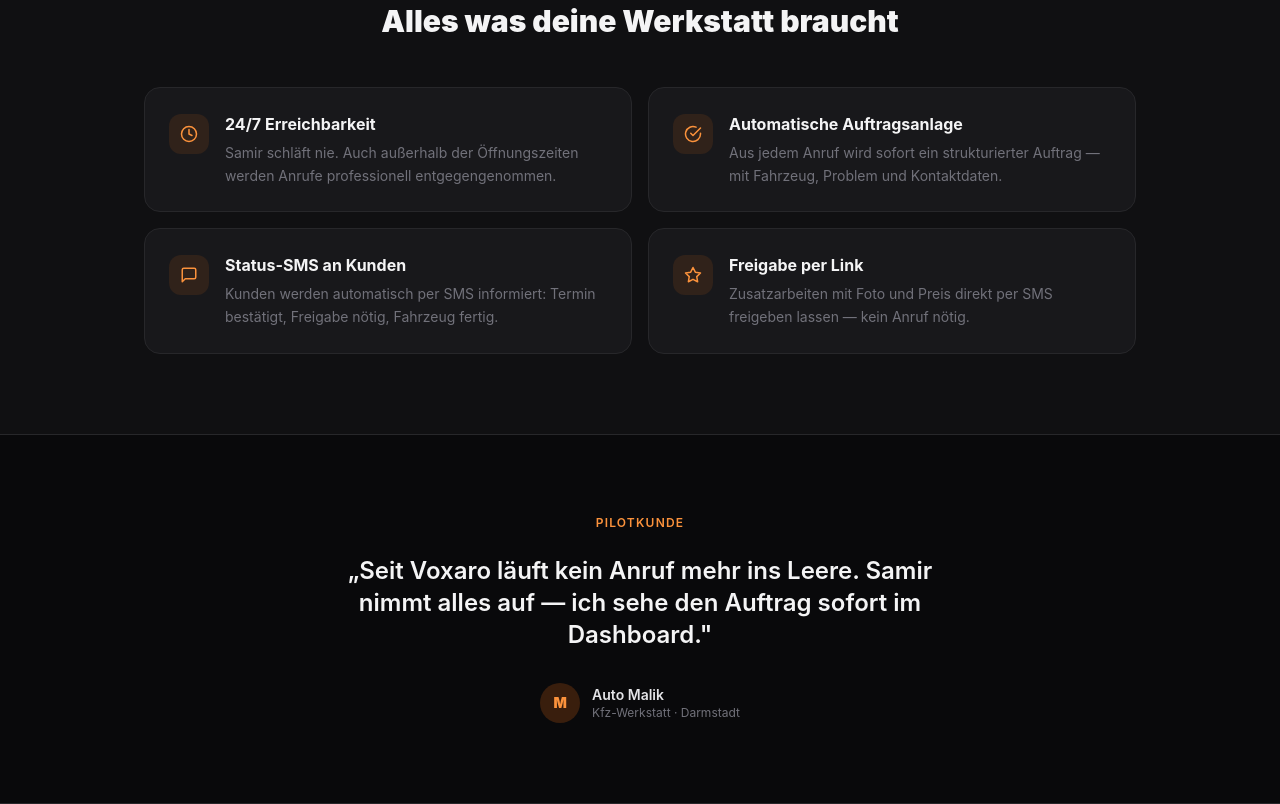
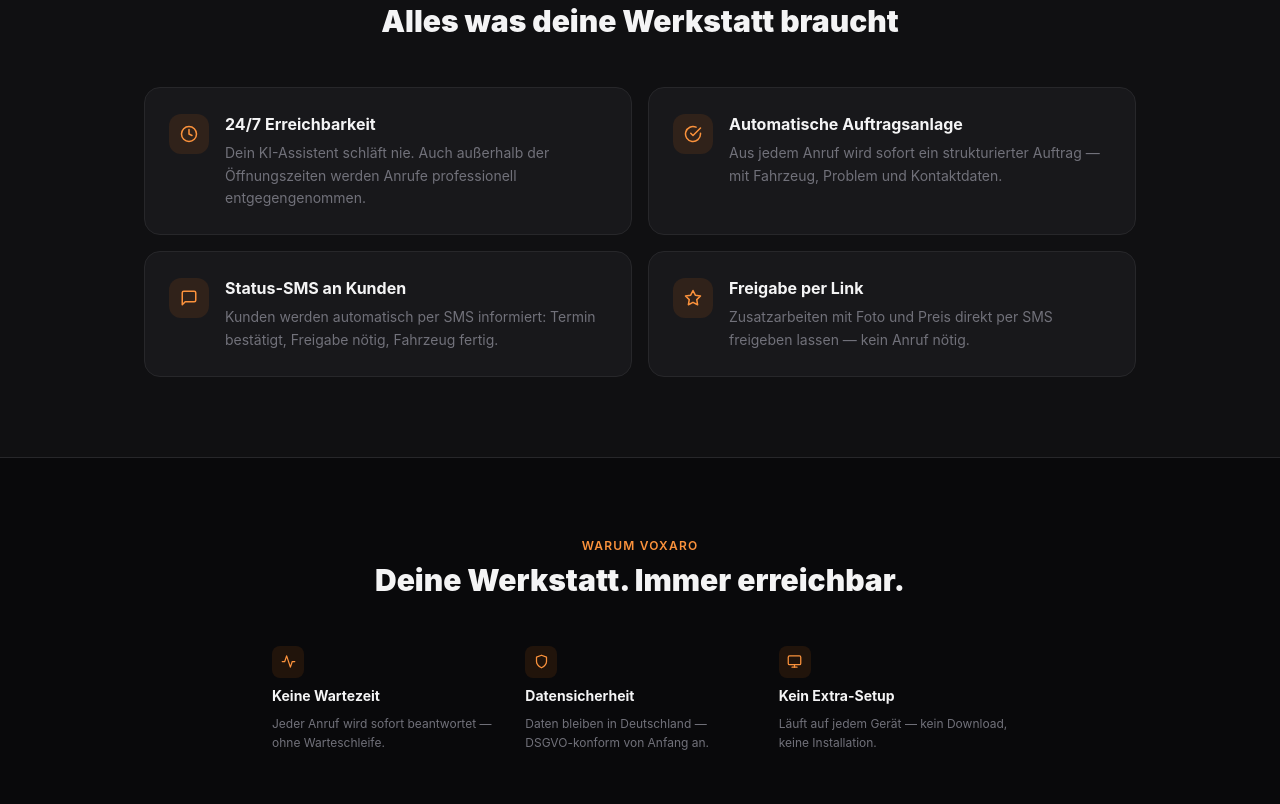
Before and after one commit to aymen11abid/voxaro-landing, a plain HTML site: page index.html in a window 1280 px wide. Shown: the part 1296-2100 px from the top of the page. Drawn offline with nearby package versions, Linux system fonts and the light colour scheme.

Commit message:
fix: Kundennamen entfernt, Landing Page generisch für Voxaro

```diff
--- a/index.html
+++ b/index.html
@@ -51,15 +51,15 @@
   <section class="max-w-5xl mx-auto px-4 pt-24 pb-20 text-center">
     <span class="inline-flex items-center gap-1.5 text-xs font-semibold bg-orange-500/10 border border-orange-500/20 text-orange-400 px-3 py-1 rounded-full mb-6">
       <svg width="11" height="11" viewBox="0 0 24 24" fill="currentColor"><path d="M13 2L4.5 13.5H11L9 22L19.5 10H13L13 2Z"/></svg>
-      KI-Telefon-Agent für Kfz-Werkstätten
+      KI-Assistent für Kfz-Werkstätten
     </span>
     <h1 class="text-4xl sm:text-5xl font-black tracking-tight leading-tight mb-4">
       Kein Anruf geht verloren.<br />
-      <span style="color:#FF6B00">Samir arbeitet 24/7.</span>
+      <span style="color:#FF6B00">Dein KI-Assistent arbeitet 24/7.</span>
     </h1>
     <p class="text-lg text-zinc-400 max-w-xl mx-auto mb-8 leading-relaxed">
-      Voxaro verbindet deinen KI-Assistenten direkt mit deinem Werkstatt-Dashboard.
-      Aufträge entstehen automatisch — du konzentrierst dich auf die Arbeit.
+      Voxaro nimmt Anrufe entgegen, erfasst Aufträge automatisch und hält dein Team auf dem Laufenden —
+      damit du dich auf die Arbeit konzentrieren kannst.
     </p>
     <div class="flex flex-col sm:flex-row gap-3 justify-center">
       <a href="mailto:kontakt@voxaro.de?subject=Demo%20Anfrage"
@@ -106,7 +106,7 @@
             </svg>
           </div>
           <h3 class="font-bold text-zinc-100 mb-2">Kunde ruft an</h3>
-          <p class="text-sm text-zinc-500 leading-relaxed">Samir nimmt jeden Anruf entgegen — auch wenn du gerade in der Grube bist oder die Werkstatt geschlossen hat.</p>
+          <p class="text-sm text-zinc-500 leading-relaxed">Voxaro nimmt jeden Anruf entgegen — auch wenn du gerade in der Grube bist oder die Werkstatt geschlossen hat.</p>
         </div>
 
         <div class="bg-zinc-900 border border-zinc-800 rounded-2xl p-6 relative overflow-hidden">
@@ -150,7 +150,7 @@
           </div>
           <div>
             <h3 class="font-bold text-zinc-100 mb-1.5">24/7 Erreichbarkeit</h3>
-            <p class="text-sm text-zinc-500 leading-relaxed">Samir schläft nie. Auch außerhalb der Öffnungszeiten werden Anrufe professionell entgegengenommen.</p>
+            <p class="text-sm text-zinc-500 leading-relaxed">Dein KI-Assistent schläft nie. Auch außerhalb der Öffnungszeiten werden Anrufe professionell entgegengenommen.</p>
           </div>
         </div>
 
@@ -194,20 +194,32 @@
     </div>
   </section>
 
-  <!-- Testimonial -->
+  <!-- Warum Voxaro -->
   <section class="py-20">
-    <div class="max-w-2xl mx-auto px-4 text-center">
-      <p class="text-xs font-semibold text-orange-400 uppercase tracking-widest mb-6">Pilotkunde</p>
-      <blockquote class="text-xl sm:text-2xl font-semibold text-zinc-100 leading-relaxed mb-8">
-        „Seit Voxaro läuft kein Anruf mehr ins Leere. Samir nimmt alles auf — ich sehe den Auftrag sofort im Dashboard."
-      </blockquote>
-      <div class="flex items-center justify-center gap-3">
-        <div class="w-10 h-10 rounded-full bg-orange-500/20 flex items-center justify-center shrink-0">
-          <span class="text-sm font-black text-orange-400">M</span>
+    <div class="max-w-3xl mx-auto px-4 text-center">
+      <p class="text-xs font-semibold text-orange-400 uppercase tracking-widest mb-2">Warum Voxaro</p>
+      <h2 class="text-2xl sm:text-3xl font-black mb-12">Deine Werkstatt. Immer erreichbar.</h2>
+      <div class="grid sm:grid-cols-3 gap-6 text-left">
+        <div class="space-y-2">
+          <div class="w-8 h-8 rounded-lg bg-orange-500/10 flex items-center justify-center">
+            <svg width="15" height="15" viewBox="0 0 24 24" fill="none" stroke="#fb923c" stroke-width="2" stroke-linecap="round" stroke-linejoin="round"><polyline points="22 12 18 12 15 21 9 3 6 12 2 12"/></svg>
+          </div>
+          <h4 class="font-bold text-zinc-100 text-sm">Keine Wartezeit</h4>
+          <p class="text-xs text-zinc-500 leading-relaxed">Jeder Anruf wird sofort beantwortet — ohne Warteschleife.</p>
         </div>
-        <div class="text-left">
-          <p class="text-sm font-semibold text-zinc-200">Auto Malik</p>
-          <p class="text-xs text-zinc-500">Kfz-Werkstatt · Darmstadt</p>
+        <div class="space-y-2">
+          <div class="w-8 h-8 rounded-lg bg-orange-500/10 flex items-center justify-center">
+            <svg width="15" height="15" viewBox="0 0 24 24" fill="none" stroke="#fb923c" stroke-width="2" stroke-linecap="round" stroke-linejoin="round"><path d="M12 22s8-4 8-10V5l-8-3-8 3v7c0 6 8 10 8 10z"/></svg>
+          </div>
+          <h4 class="font-bold text-zinc-100 text-sm">Datensicherheit</h4>
+          <p class="text-xs text-zinc-500 leading-relaxed">Daten bleiben in Deutschland — DSGVO-konform von Anfang an.</p>
+        </div>
+        <div class="space-y-2">
+          <div class="w-8 h-8 rounded-lg bg-orange-500/10 flex items-center justify-center">
+            <svg width="15" height="15" viewBox="0 0 24 24" fill="none" stroke="#fb923c" stroke-width="2" stroke-linecap="round" stroke-linejoin="round"><rect x="2" y="3" width="20" height="14" rx="2"/><line x1="8" y1="21" x2="16" y2="21"/><line x1="12" y1="17" x2="12" y2="21"/></svg>
+          </div>
+          <h4 class="font-bold text-zinc-100 text-sm">Kein Extra-Setup</h4>
+          <p class="text-xs text-zinc-500 leading-relaxed">Läuft auf jedem Gerät — kein Download, keine Installation.</p>
         </div>
       </div>
     </div>
```
